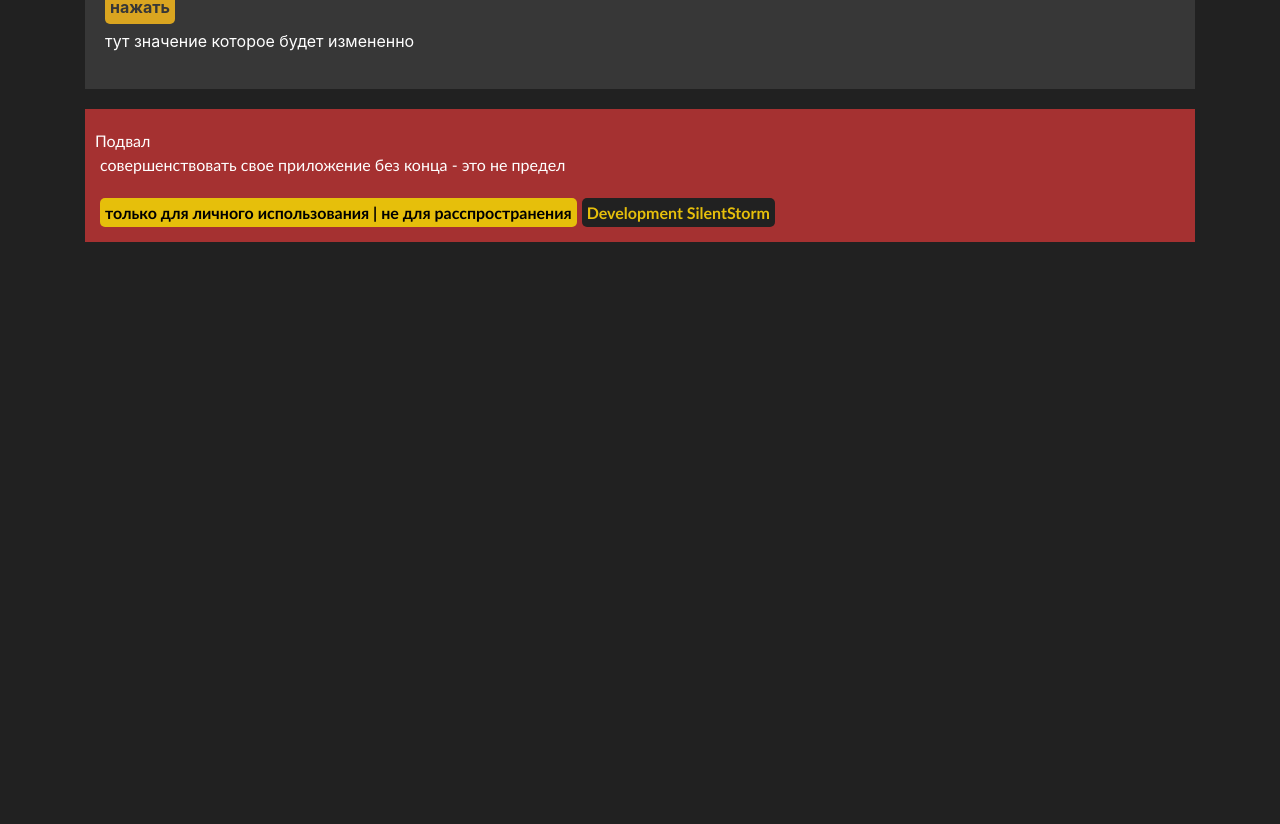
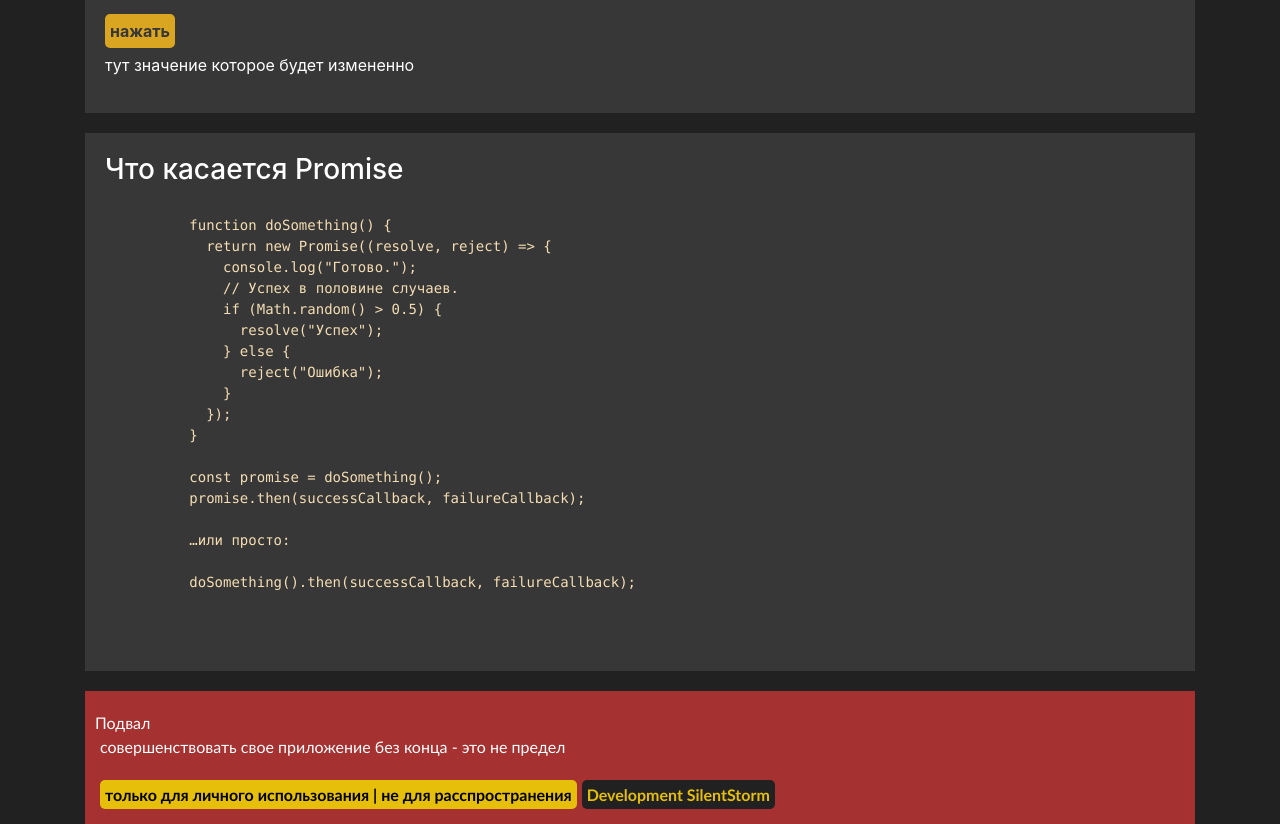
Before and after one commit to Viacheslav1998/cms-quickduck, a Vue app: page /test-promise in a window 1280 px wide. Shown: the part 1360-2184 px from the top of the page. Before the commit the page ends 1602 px from the top, so only its background shows below. Built offline with nearby package versions, Linux system fonts and the light colour scheme; what vue-sweetalert2 would draw is missing.

Commit message:
quickfix

```diff
--- a/src/testPages/testPromise.vue
+++ b/src/testPages/testPromise.vue
@@ -2,8 +2,9 @@
   <div class="container">
     <div class="base">
       <span class="" style="color: #373737; background-color: yellowgreen; padding: 5px; margin: 5px 0; border-radius: 5px; margin-top: 10px;"><b>памятка</b></span>
-      <h1><b>THE PROMISE</b></h1>
+      <h1><b>THE PROMISE | CALLBACK | ASYNC | AWAIT</b></h1>
       <span style="color: wheat; font-family: calibri; "><b>Секретная локация любопытного тестировщика</b></span>
+      <br><i style="color: wheat;">вспомним callback функции</i>
     </div>
     <div class="base">
       <p>
@@ -53,6 +54,33 @@
       </button>
       <p>{{ data }}</p>
     </div>
+
+    <div class="base">
+      <h3>Что касается Promise</h3>
+
+      <pre>
+        <code style="color: wheat;">
+          function doSomething() {
+            return new Promise((resolve, reject) => {
+              console.log("Готово.");
+              // Успех в половине случаев.
+              if (Math.random() > 0.5) {
+                resolve("Успех");
+              } else {
+                reject("Ошибка");
+              }
+            });
+          }
+
+          const promise = doSomething();
+          promise.then(successCallback, failureCallback);
+
+          …или просто:
+
+          doSomething().then(successCallback, failureCallback);
+        </code>
+      </pre>
+    </div>
   </div>
 </template>
 
@@ -83,9 +111,37 @@ export default {
 
     const spaceWay = () => {
       oceanSpecial(groveCountry, spb);
+      setTimeout(setDefaultValue, 5000);
+    }
+
+    const setDefaultValue = () => {
+      data.value = 'тут значение которое будет измененно';
+    }
+
+    // you can see The Promise
+
+    function justDoItNow() {
+      return new Promise((resolve, reject) => {
+        console.log('готово.');
+        if (Math.random() > 0.5) {
+          resolve('успех');
+        } else {
+          reject('ошибка');
+        }
+      });
+    }
+
+    const doSmsthng = (result) => {
+      console.log('мы что то сделали и это работает ' + result);
+    }
+
+    const notBuildFunny = (error) => {
+      console.log('вот говорят же - работает не трогай... опять все заруинил XD ' + error);
     }
 
 
+    const promise = justDoItNow();
+    promise.then(doSmsthng, notBuildFunny)
 
     return {
       data,
```
